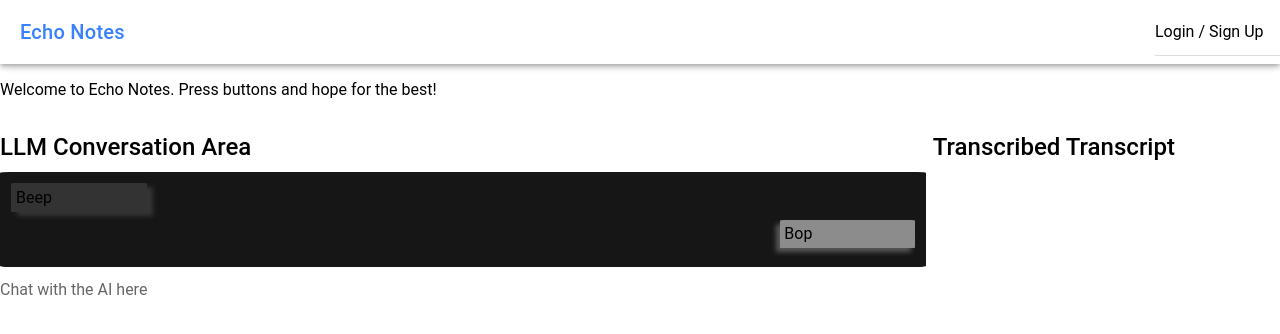
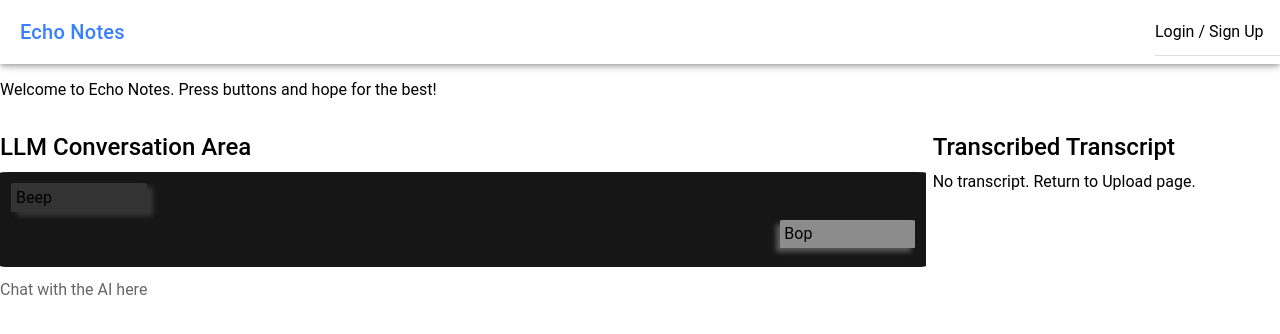
Before and after one commit to IsaiahSama/EchoNotes, a React (Vite) app in the folder Frontend/EchoNotes/: page /home/transcribed in a window 1280 px wide. Shown: the top 334 px of the page. Built offline with nearby package versions, Linux system fonts and the light colour scheme; no server answers.

Commit message:
Now has a default value if no transcript was provided

```diff
--- a/Frontend/EchoNotes/src/components/TranscriptContainer.tsx
+++ b/Frontend/EchoNotes/src/components/TranscriptContainer.tsx
@@ -91,7 +91,7 @@ const TranscriptContainer: React.FC<ContainerProps> = () => {
             <div className="transcriptContainer__right">
                 <h2>Transcribed Transcript</h2>
                 <div className="transcriptContainer__transcriptArea" id="transcriptArea">
-                    {transcript}
+                    {transcript || "No transcript. Return to Upload page."}
                 </div>
             </div>
         </div>
```
